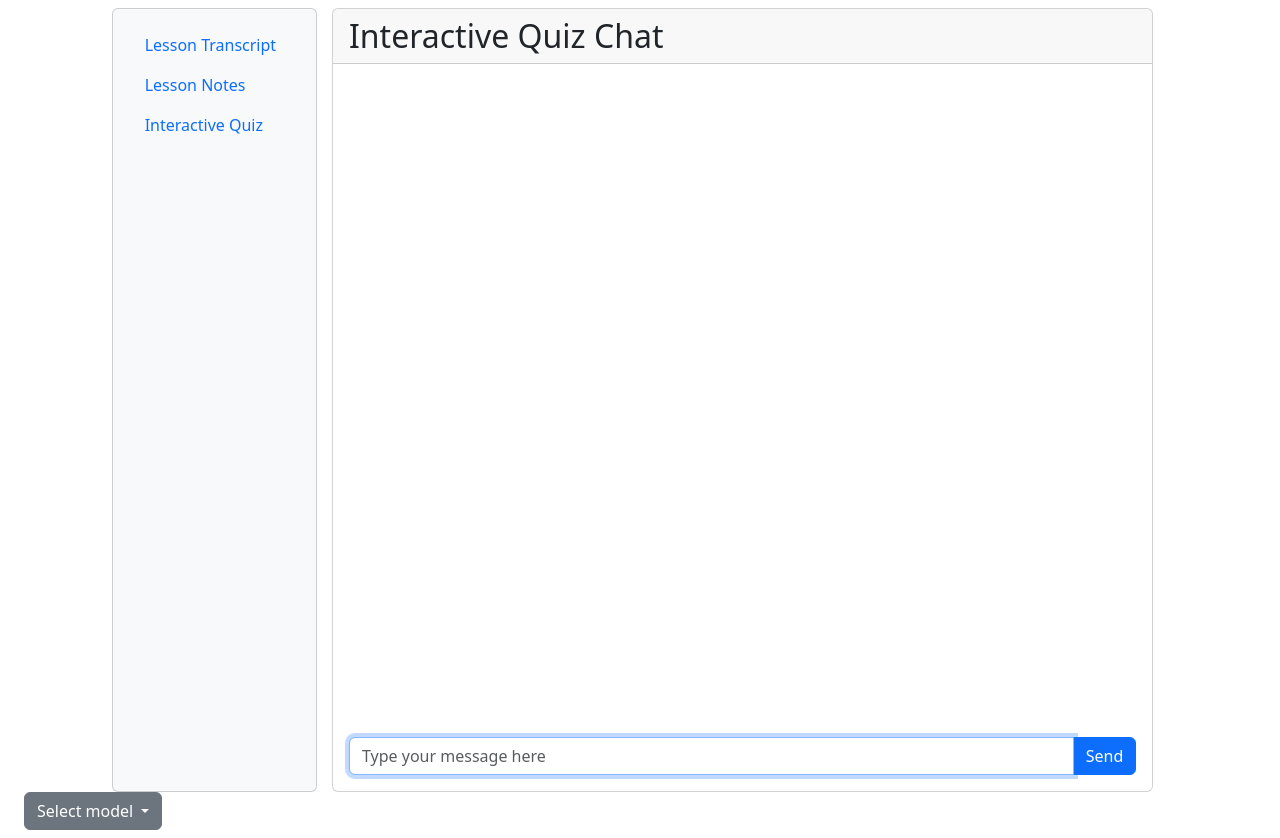
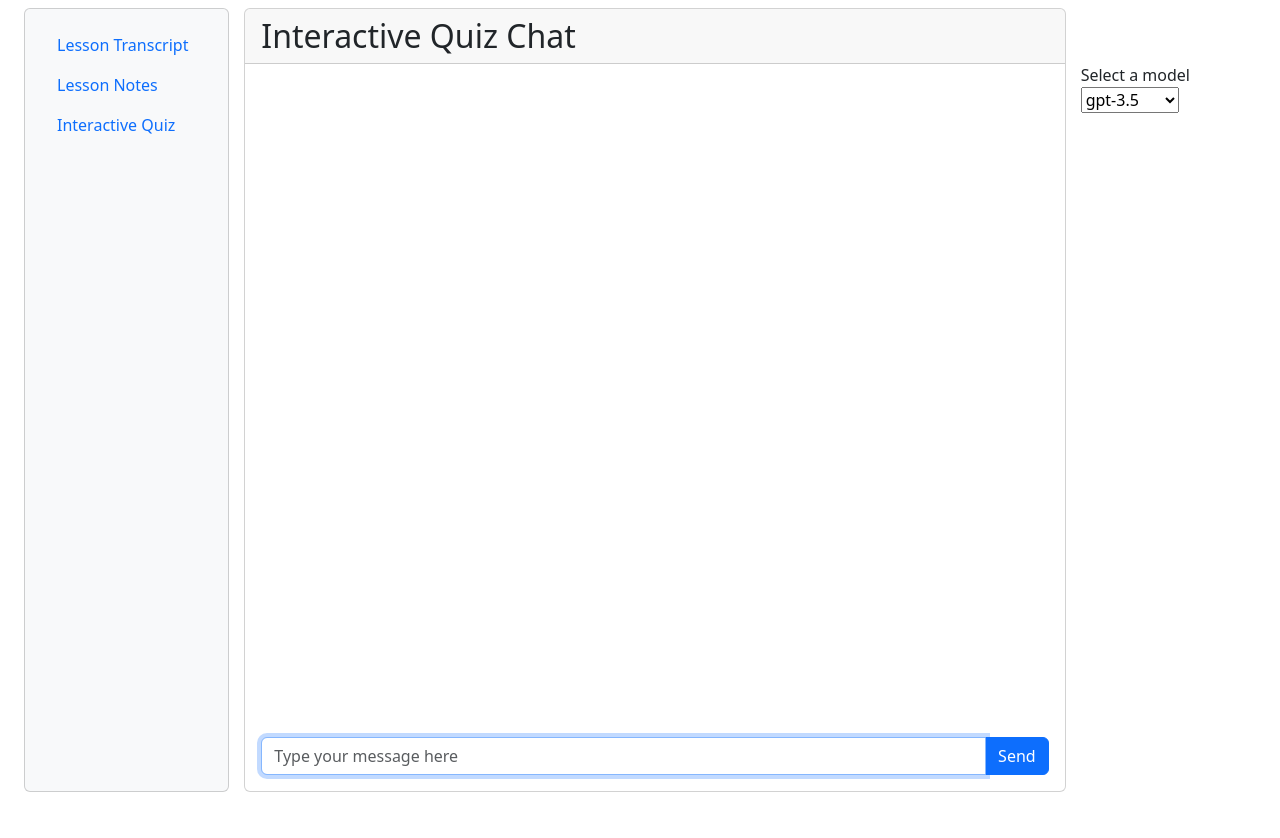
Before and after one commit to Zemelware/StudyX, a Flask app: page /interactive-quiz in a window 1280 px wide. After the commit the page ends 792 px from the top, so only its background shows below. Run offline with Flask 3, Linux system fonts and the light colour scheme.

Commit message:
Create working model selection dropdown & rename chat.html to quiz.html

```diff
--- a/main.py
+++ b/main.py
@@ -120,44 +120,43 @@ def notes():
 @app.route("/interactive-quiz", methods=["GET", "POST"])
 @app.route("/interactive-quiz/", methods=["GET", "POST"])
 def quiz():
-    # global chat_history
+    global chat_history
 
-    model = "test"
     if "model" in session:
-        # TODO: figure out how to set the model in the the URL
-        pass
+        model = session["model"]
     else:
-        # model = request.args.get("mode", default="gpt-3.5")
-        # session["mode"] = mode
-        pass
+        model = "gpt-3.5"
 
     if request.method == "POST":
-        # First retrieve the message from the form
-        message = request.form["message"]
-        if message.strip() == "":
-            # Don't send a blank message
-            return redirect(url_for("chat"))
+        if "message" in request.form:
+            message = request.form["message"]
+            if message.strip() == "":
+                # Don't send a blank message
+                return redirect(url_for("quiz"))
 
-        # Add the message to the chat history
-        chat_history.append({"role": "user", "content": message})
+            # Add the message to the chat history
+            chat_history.append({"role": "user", "content": message})
 
-        # Get the AI response
-        if model == "gpt-3.5":
-            ai_response = ai_chat_response(chat_history, "gpt-3.5-turbo")
-        elif model == "gpt-4":
-            ai_response = ai_chat_response(chat_history, "gpt-4")
-        elif model == "test":
-            ai_response = "This is a test message."
-        # else:
-        #     model = "GPT-3.5"
+            # Get the AI response
+            if model == "gpt-3.5":
+                ai_response = ai_chat_response(chat_history, "gpt-3.5-turbo")
+            elif model == "gpt-4":
+                ai_response = ai_chat_response(chat_history, "gpt-4")
+            elif model == "test mode":
+                ai_response = "This is a test message."
 
-        # Add the AI response to the chat history
-        chat_history.append({"role": "assistant", "content": ai_response})
+            # Add the AI response to the chat history
+            chat_history.append({"role": "assistant", "content": ai_response})
 
-        session["chat_history"] = chat_history
+            session["chat_history"] = chat_history
+
+        if "model" in request.form:
+            model = request.form["model"]
+
+            session["model"] = model
 
         # Redirect to the chat page
-        return redirect(url_for("chat"))
+        return redirect(url_for("quiz"))
     else:
         if "chat_history" in session:
             # If the user has already been chatting with the AI, then we want to retrieve the chat history from the session
@@ -166,9 +165,9 @@ def quiz():
             # Otherwise, start with an empty chat history
             chat_history = []
 
-        # Render the chat page with the chat history
-        return render_template("chat.html", messages=chat_history)
+        # Render the quiz page with the chat history
+        return render_template("quiz.html", messages=chat_history, selected_model=model)
 
 
 if __name__ == "__main__":
-    app.run(debug=True)
+    app.run(debug=True, port=5001)
--- a/templates/chat.html
+++ b/templates/quiz.html
@@ -31,7 +31,6 @@
       >
         <textarea
           name="message"
-          autocomplete="off"
           class="form-control"
           placeholder="Type your message here"
           rows="1"
@@ -41,30 +40,24 @@
       </form>
     </div>
   </div>
-  <div class="dropdown colide-menu-1">
-    <button
-      class="btn btn-secondary dropdown-toggle"
-      type="button"
-      data-bs-toggle="dropdown"
-    >
-      Select model
-    </button>
-    <ul class="dropdown-menu">
-      <li>
-        <a class="dropdown-item" href="{{ url_for('quiz', model='test') }}"
-          >Test mode</a
-        >
-      </li>
-      <li>
-        <a class="dropdown-item" href="{{ url_for('quiz', model='gpt-3.5') }}"
-          >GPT-3.5</a
-        >
-      </li>
-      <li>
-        <a class="dropdown-item" href="{{ url_for('quiz', model='gpt-4') }}"
-          >GPT-4</a
-        >
-      </li>
-    </ul>
+  <div class="side-menu col">
+    {% macro is_selected_model(model) %}
+      {% if selected_model == model %}
+        selected
+      {% endif %}
+    {% endmacro %}
+
+    <form action="{{ url_for('quiz') }}" method="POST">
+      <label for="select-quiz-model">Select a model</label>
+      <select name="model" id="select-quiz-model" onchange="this.form.submit()">
+        <option value="gpt-3.5" {{ is_selected_model('gpt-3.5') }}>
+          gpt-3.5
+        </option>
+        <option value="gpt-4" {{ is_selected_model('gpt-4') }}>gpt-4</option>
+        <option value="test mode" {{ is_selected_model('test mode') }}>
+          test mode
+        </option>
+      </select>
+    </form>
   </div>
 {% endblock %}
```
